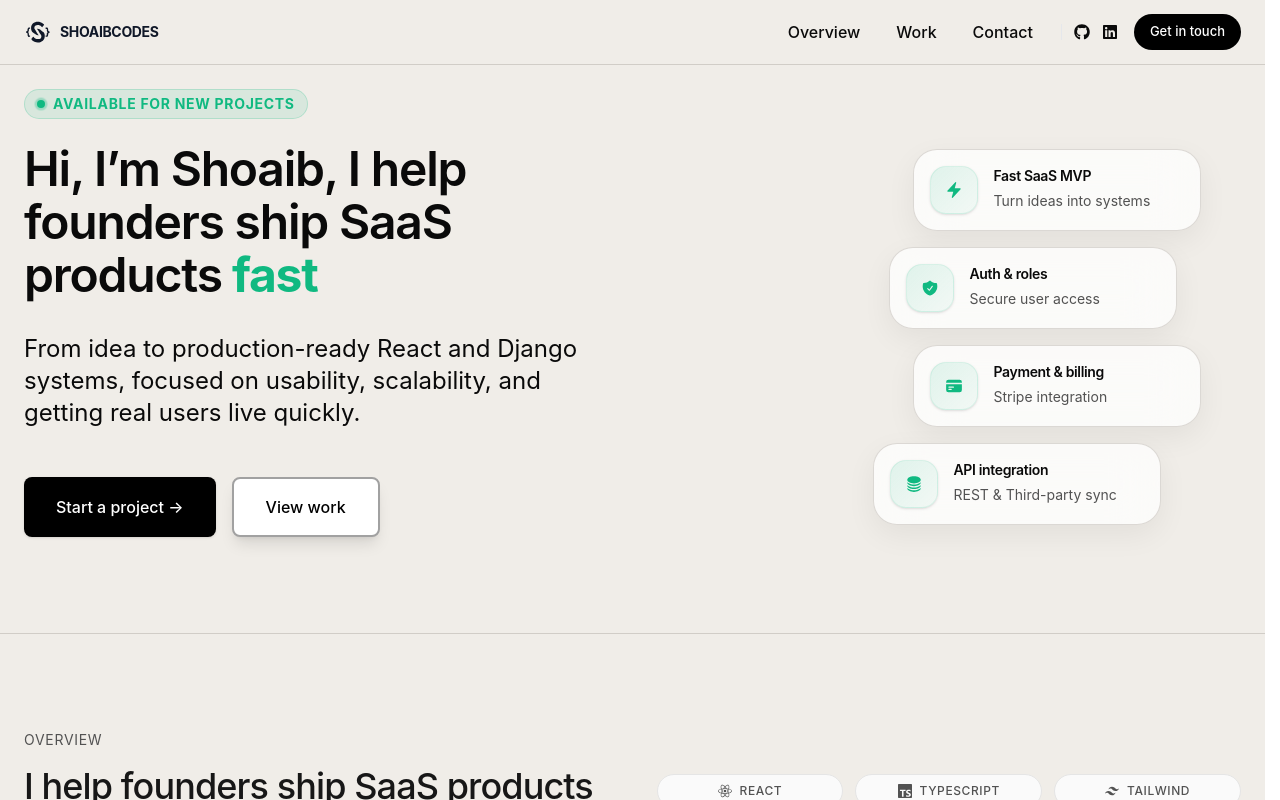
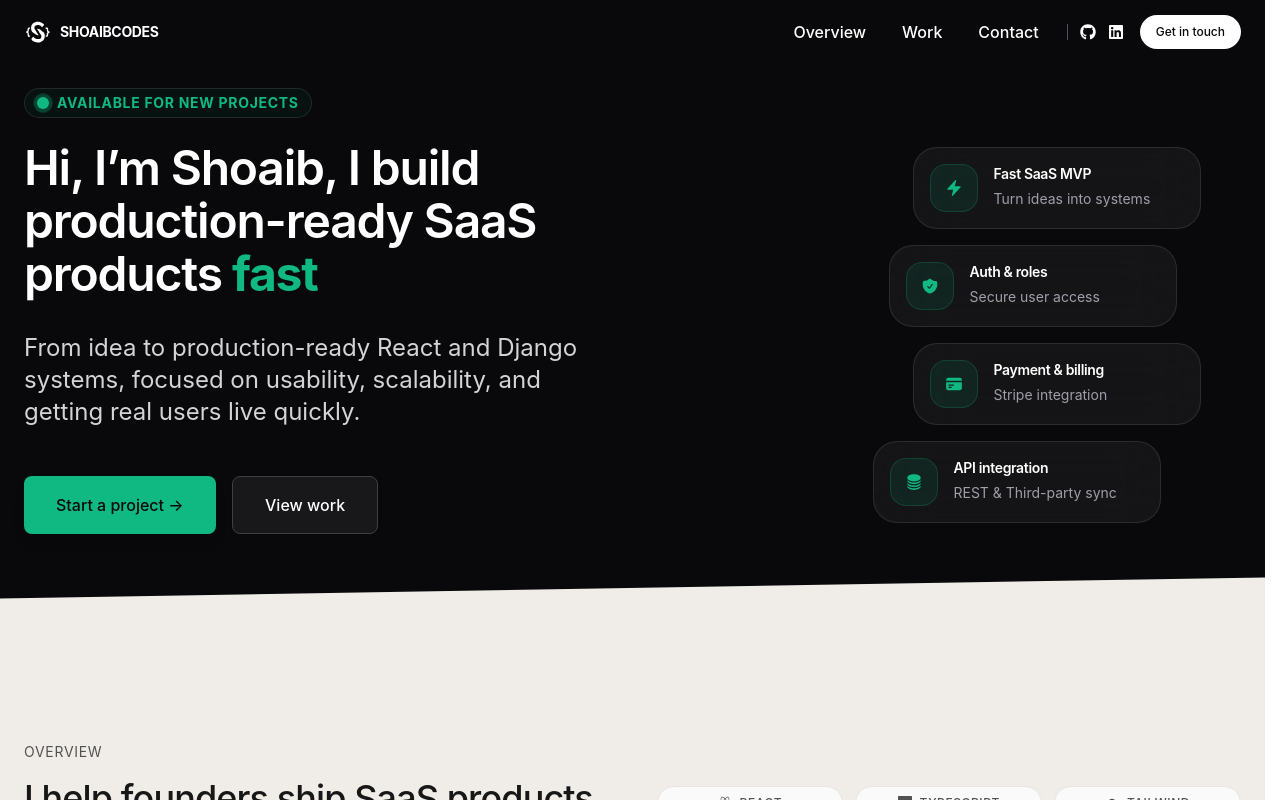
Before and after one commit to codewithshoaib-dev/Portfolio, a React (Vite) app in the folder web/: page / in a window 1280 px wide. Shown: the top 800 px of the page. Built offline with nearby package versions, Linux system fonts and the light colour scheme.

Commit message:
ui: improve hero and navbar look with a dark aesthetic

```diff
--- a/web/src/index.css
+++ b/web/src/index.css
@@ -123,6 +123,22 @@
   transition-timing-function: cubic-bezier(0.16, 1, 0.3, 1);
 }
 
+.hero::after {
+  content: "";
+  position: absolute;
+  inset-inline: 0;
+  bottom: -1px;
+  height: 70px;
+  background: var(--color-background);
+
+  clip-path: polygon(
+    0 30%,
+    100% 0,
+    100% 100%,
+    0 100%
+  );
+}
+
 @layer base {
   button:not(:disabled),
   a[href] {
--- a/web/src/landingpage/hero.tsx
+++ b/web/src/landingpage/hero.tsx
@@ -32,27 +32,28 @@ export default function Hero() {
   return (
     <section
       id="hero"
-      className="relative overflow-hidden border-b bg-background selection:bg-neutral-900 selection:text-white border-border px-6 pt-16 lg:pt-6 pb-20 md:pb-24"
+      className="hero relative overflow-hidden bg-zinc-950 px-6 pt-16 pb-28 text-white selection:bg-white selection:text-zinc-900 lg:pt-6"
     >
       <div className="container-max relative z-10">
         <div className="grid items-center gap-12 lg:grid-cols-2">
           <div className="max-w-2xl">
-            <div className="mb-6 inline-flex items-center gap-2 rounded-full border border-accent/20 bg-accent/10 px-3 py-1">
-              <span className="relative flex h-2 w-2">
+            <div className="mb-6 inline-flex items-center gap-2 rounded-full border border-white/10 bg-accent/5 px-3 py-1 backdrop-blur">
+              <span className="relative flex h-3 w-3">
                 <span className="absolute inline-flex h-full w-full animate-ping rounded-full bg-accent opacity-75"></span>
-                <span className="relative inline-flex h-2 w-2 rounded-full bg-accent"></span>
+                <span className="relative inline-flex h-3 w-3 rounded-full bg-accent"></span>
               </span>
+
               <span className="text-sm font-bold uppercase tracking-wider text-accent">
                 Available for new projects
               </span>
             </div>
 
-            <h1 className="max-w-[28ch] text-[2.75rem] font-semibold leading-[1.1] tracking-tight text-foreground sm:text-[2.75rem] lg:text-[3rem]">
-              Hi, I’m Shoaib, I help founders ship SaaS products
-              <span className="text-accent font-bold"> fast</span>
+            <h1 className="max-w-[28ch] text-[2.75rem] font-semibold leading-[1.1] tracking-tight sm:text-[2.75rem] lg:text-[3rem]">
+              Hi, I’m Shoaib, I build production-ready SaaS products
+              <span className="font-bold text-accent"> fast</span>
             </h1>
 
-            <p className="mt-8 max-w-xl text-2xl text-foreground">
+            <p className="mt-8 max-w-xl text-2xl text-zinc-300">
               From idea to production-ready React and Django systems, focused on
               usability, scalability, and getting real users live quickly.
             </p>
@@ -64,7 +65,9 @@ export default function Hero() {
                     .getElementById("contact")
                     ?.scrollIntoView({ behavior: "smooth" })
                 }
-                className="btn-primary"
+                className="px-8 py-4 bg-accent text-zinc-950 rounded-md font-medium
+           transition-transform duration-200  will-change-transform
+           hover:scale-105 shadow-lg"
               >
                 Start a project →
               </button>
@@ -75,7 +78,7 @@ export default function Hero() {
                     .getElementById("projects")
                     ?.scrollIntoView({ behavior: "smooth" })
                 }
-                className="btn-secondary"
+                className=" px-8 py-4 border shadow-sm border-zinc-700 rounded-md font-medium bg-zinc-900 transition-[border,transform] will-change-transform  hover:border-zinc-800 hover:scale-105"
               >
                 View work
               </button>
@@ -90,35 +93,41 @@ export default function Hero() {
                 <div
                   key={feature.title}
                   className={`
-                group relative overflow-hidden rounded-3xl border border-border/75
-                bg-card/75 p-4 shadow-[0_10px_30px_rgba(0,0,0,0.06)]
-                backdrop-blur-xl transition-all duration-300
-                hover:-translate-y-1 hover:border-accent/50
-                hover:shadow-[0_18px_40px_rgba(0,0,0,0.1)]
+                    group relative overflow-hidden rounded-3xl
+                    border border-white/10
+                    bg-white/5
+                    p-4
+                    backdrop-blur-xl
+                    transition-all duration-300
+                    hover:-translate-y-1
+                    hover:border-accent/40
+                    hover:bg-white/8
                     lg:w-full lg:max-w-72
                     ${index === 1 ? "lg:-translate-x-6" : ""}
                     ${index === 3 ? "lg:-translate-x-10" : ""}
                   `}
                 >
+                  <div className="absolute inset-0 bg-linear-to-br from-white/5 to-transparent opacity-0 transition-opacity duration-300 group-hover:opacity-100" />
 
                   <div className="relative flex items-start gap-4">
                     <div
                       className="
                         flex h-12 w-12 shrink-0 items-center justify-center
-              rounded-2xl border border-accent/10
-              bg-linear-to-br from-accent/12 to-accent/4
-              text-accent shadow-sm
+                        rounded-2xl
+                        border border-accent/20
+                        bg-accent/10
+                        text-accent
                       "
                     >
                       <Icon className="text-lg transition-transform duration-300 group-hover:scale-110" />
                     </div>
 
                     <div className="min-w-0">
-                      <p className="text-sm font-semibold tracking-tight text-foreground">
+                      <p className="text-sm font-semibold tracking-tight text-white">
                         {feature.title}
                       </p>
 
-                      <p className="mt-1 text-sm leading-relaxed text-muted-foreground">
+                      <p className="mt-1 text-sm leading-relaxed text-zinc-400">
                         {feature.description}
                       </p>
                     </div>
--- a/web/src/landingpage/navbar.tsx
+++ b/web/src/landingpage/navbar.tsx
@@ -38,7 +38,7 @@ export default function Navbar() {
   };
 
   return (
-    <nav className="sticky top-0 w-full bg-background border-b border-border z-100 transition-colors duration-300">
+    <nav className=" w-full bg-zinc-950 z-100">
       <div className="max-w-7xl mx-auto flex items-center justify-between h-16 px-6 relative">
         {/* Brand */}
         <div
@@ -53,27 +53,27 @@ export default function Navbar() {
           >
             <path
               d="M0 0 C13.80811322 -1.35817507 23.80488926 8.58778757 34.11083984 16.57641602 C35.97144153 17.97847965 37.87746179 19.28546703 39.8046875 20.59375 C42.58060234 22.56303234 44.28896044 24.36933382 45.875 27.4375 C46.26429688 28.15808594 46.65359375 28.87867187 47.0546875 29.62109375 C51.15789562 39.94693568 50.13775604 53.76930324 46.22265625 64.0390625 C41.59542424 74.3262135 34.32641045 79.91785492 24.16796875 84.19140625 C10.73189992 89.0419116 -3.72746563 88.65171368 -16.69140625 82.78125 C-24.82796407 78.70731284 -32.86094896 73.27810208 -37 65 C-33.04 60.38 -29.08 55.76 -25 51 C-21.33439304 52.83280348 -20.49185353 53.35509142 -18.25 56.375 C-14.37652538 61.10596137 -9.69761662 63.10079446 -4 65 C-0.94245072 65.27643387 2.11880412 65.27738906 5.1875 65.3125 C6.01314453 65.34150391 6.83878906 65.37050781 7.68945312 65.40039062 C13.57601296 65.46069423 18.12671912 64.42472986 23 61 C24.97296178 58.52246503 24.97296178 58.52246503 26 56 C26.495 55.01 26.495 55.01 27 54 C27.39213038 51.44508177 27.39213038 51.44508177 27.5 48.5 C27.60828125 47.03046875 27.60828125 47.03046875 27.71875 45.53125 C26.80188581 41.02665636 24.69573544 38.44417562 21.98291016 34.79248047 C17.79753589 28.89832745 14.5833657 22.3706597 11.16210938 16.01367188 C7.90700942 10.07067583 4.64618044 4.94319654 0 0 Z "
-              fill="#101828"
+              fill="#ffffff"
               transform="translate(84,70)"
             />
             <path
               d="M0 0 C2.76142808 2.23887399 5.41531773 4.55971339 8 7 C7.52891903 11.6855732 5.70898637 13.83126584 2.5 17.1875 C-0.61845094 20.3345872 -0.61845094 20.3345872 -3 24 C-6 23 -6 23 -8.1875 20.75 C-15.30948462 13.78628171 -22.58543817 11.01681683 -32.4375 10.6875 C-38.50381567 10.83873779 -44.14572012 11.51226974 -48.85546875 15.6171875 C-53.28719002 20.52260819 -54.52555853 24.95347748 -54.390625 31.53710938 C-53.94389487 34.35374285 -53.20075422 35.42202849 -51.37890625 37.578125 C-46.7520375 43.42820466 -43.42021467 49.98340733 -39.85546875 56.51171875 C-36.61143428 62.37265931 -33.16047168 67.75367472 -29 73 C-27.99681889 74.33094156 -26.99600563 75.66368022 -26 77 C-27.35524008 76.9108799 -28.709229 76.80272007 -30.0625 76.6875 C-30.81660156 76.62949219 -31.57070312 76.57148437 -32.34765625 76.51171875 C-39.75153176 75.08328327 -45.48942643 70.8613624 -51.5625 66.625 C-52.7990332 65.77808594 -52.7990332 65.77808594 -54.06054688 64.9140625 C-66.32298746 56.44503879 -66.32298746 56.44503879 -69.6875 51.6875 C-70.25017578 50.91986328 -70.25017578 50.91986328 -70.82421875 50.13671875 C-74.47608334 43.50027379 -75.55738596 37.72523853 -75.5 30.25 C-75.49355469 29.37110107 -75.48710938 28.49220215 -75.48046875 27.58666992 C-75.18034182 16.85811957 -71.71580599 8.72091915 -64.23046875 0.96875 C-46.15160689 -14.98877431 -19.00901068 -13.71617919 0 0 Z "
-              fill="#101828"
+              fill="#ffffff"
               transform="translate(121,35)"
             />
             <path
               d="M0 0 C9.79716981 -0.43867925 9.79716981 -0.43867925 14 3 C16.69923919 7.04885879 16.38439179 10.8445894 16.47851562 15.55078125 C16.62524596 19.48541172 16.62524596 19.48541172 18.3671875 22.92578125 C20.50716281 24.33365974 22.48320899 24.65989311 25 25 C25 28.3 25 31.6 25 35 C24.05125 35.28875 23.1025 35.5775 22.125 35.875 C18.94788422 36.76825109 18.94788422 36.76825109 17 39 C16.79857506 41.24444937 16.68678079 43.4973775 16.625 45.75 C16.30188032 51.4780307 15.94910784 54.8115523 12 59 C9.47524538 60.26237731 7.68799534 60.09856404 4.875 60.0625 C3.96492187 60.05347656 3.05484375 60.04445312 2.1171875 60.03515625 C1.41851562 60.02355469 0.71984375 60.01195312 0 60 C0 57.36 0 54.72 0 52 C3.465 51.505 3.465 51.505 7 51 C7.02578125 50.05898437 7.0515625 49.11796875 7.078125 48.1484375 C7.65532223 35.47633467 7.65532223 35.47633467 12 31 C12.66 31 13.32 31 14 31 C14 30.34 14 29.68 14 29 C13.34 29 12.68 29 12 29 C7.21768301 22.57376154 7.57693318 16.81498429 8 9 C5.36 9 2.72 9 0 9 C0 6.03 0 3.06 0 0 Z "
-              fill="#101828"
+              fill="#ffffff"
               transform="translate(139,61)"
             />
             <path
               d="M0 0 C0 2.64 0 5.28 0 8 C-2.31 8.33 -4.62 8.66 -7 9 C-7.02578125 9.94101563 -7.0515625 10.88203125 -7.078125 11.8515625 C-7.64147627 24.21968366 -7.64147627 24.21968366 -12 29 C-11.71125 29.5775 -11.4225 30.155 -11.125 30.75 C-10.75375 31.4925 -10.3825 32.235 -10 33 C-9.6596875 33.556875 -9.319375 34.11375 -8.96875 34.6875 C-7.6342572 37.87306347 -7.56601825 40.81167155 -7.375 44.25 C-7.30023437 45.51328125 -7.22546875 46.7765625 -7.1484375 48.078125 C-7.09945313 49.04234375 -7.05046875 50.0065625 -7 51 C-3.535 51.495 -3.535 51.495 0 52 C0 54.64 0 57.28 0 60 C-8.73868778 60.91628959 -8.73868778 60.91628959 -11.7421875 58.734375 C-15.63257927 53.99224065 -16.01909719 51.08978594 -16.0625 45.125 C-16.17770823 40.11570632 -16.17770823 40.11570632 -18.84375 36.1875 C-21.28383914 34.94285756 -21.28383914 34.94285756 -25 34 C-25 31.03 -25 28.06 -25 25 C-23.865625 24.71125 -22.73125 24.4225 -21.5625 24.125 C-20.386875 23.75375 -19.21125 23.3825 -18 23 C-16.2133635 19.42672701 -16.64747573 15.20621618 -16.4765625 11.26171875 C-15.85226215 6.9888434 -14.22283855 4.3639353 -11.375 1.1875 C-7.69666095 -0.65166953 -4.03765305 -0.23294152 0 0 Z "
-              fill="#101828"
+              fill="#ffffff"
               transform="translate(39,61)"
             />
           </svg>
 
-          <span className="text-sm font-bold tracking-tight text-gray-900 uppercase">
+          <span className="text-sm font-bold tracking-tight text-white uppercase">
             ShoaibCodes
           </span>
         </div>
@@ -84,13 +84,13 @@ export default function Navbar() {
             <button
               key={item.id}
               onClick={() => scrollToSection(item.id)}
-              className="px-4 py-1.5 text-[16px] font-medium text-foreground hover:text-accent hover:bg-card rounded-full transition-colors duration-200"
+              className="px-4 py-1.5 text-[16px] font-medium text-white hover:text-accent hover:bg-card rounded-full transition-colors duration-200"
             >
               {item.label}
             </button>
           ))}
 
-          <div className="h-4 w-px bg-gray-200 mx-2" />
+          <div className="h-4 w-px bg-zinc-600 mx-2" />
 
           {/* Social Icons */}
           <div className="flex items-center gap-3">
@@ -100,7 +100,7 @@ export default function Navbar() {
                 href={href}
                 target="_blank"
                 rel="noopener noreferrer"
-                className="text-foreground hover:text-accent transition-colors duration-200"
+                className="text-white hover:text-accent transition-colors duration-200"
                 aria-label={label}
               >
                 <Icon className="w-4 h-4" />
@@ -110,7 +110,7 @@ export default function Navbar() {
 
           <button
             onClick={() => setIsContactOpen(true)}
-            className="ml-3 bg-black text-white px-4 py-2 rounded-full text-[13px] font-medium hover:bg-gray-800 transition-colors"
+            className="ml-3 bg-white text-zinc-950 px-4 py-2 rounded-full text-[12px] font-medium hover:bg-accent transition-colors"
           >
             Get in touch
           </button>
@@ -123,17 +123,17 @@ export default function Navbar() {
           onClick={() => setIsOpen(!isOpen)}
         >
           <span
-            className={`h-0.5 bg-foreground transition-[transform,width] duration-200 ease-out ${
+            className={`h-0.5 bg-zinc-500 transition-[transform,width] duration-200 ease-out ${
               isOpen ? "w-6 translate-y-1.75 rotate-45" : "w-6"
             }`}
           />
           <span
-            className={`h-0.5 bg-foreground transition-[width,opacity] duration-200 ${
+            className={`h-0.5 bg-zinc-500 transition-[width,opacity] duration-200 ${
               isOpen ? "w-0 opacity-0" : "w-4"
             }`}
           />
           <span
-            className={`h-0.5 bg-foreground transition-[transform,width] duration-200 ${
+            className={`h-0.5 bg-zinc-500 transition-[transform,width] duration-200 ${
               isOpen ? "w-6 -translate-y-1.75 -rotate-45" : "w-5"
             }`}
           />
```
Lines whose indentation alone changed are shown as unchanged.
